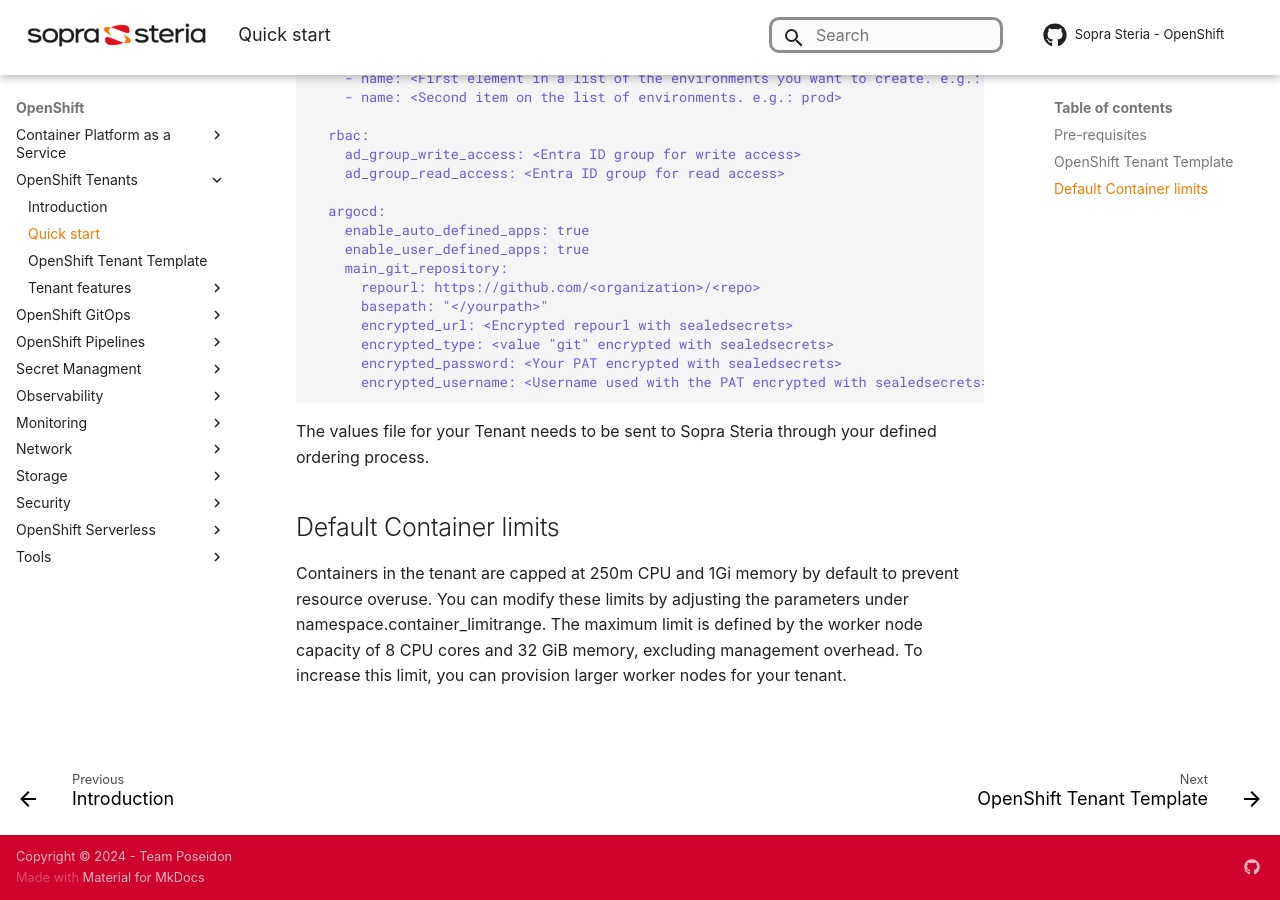
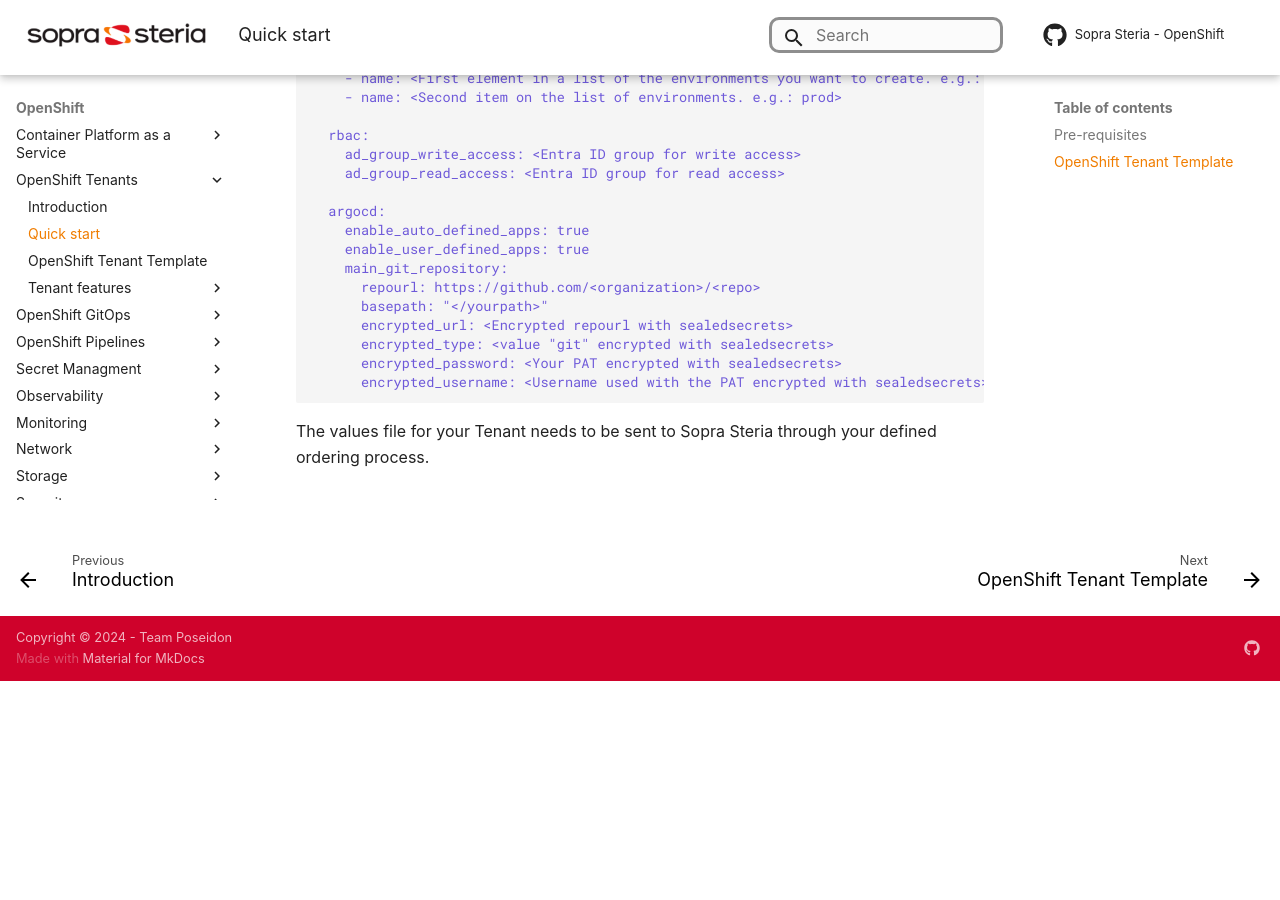
Before and after one commit to Sopra-Steria-Norge-Kubernetes/OpenShift, an MkDocs documentation site: the page built from docs/OpenShift Tenants/Orderopenshift-tenant-quick-start-guide.md, in a window 1280 px wide and 900 px high, scrolled down 1224 px. Built offline with MkDocs 1.6.1 and Material for MkDocs 9.7.7, drawn with Linux system fonts in a browser that asks for light colours; some web fonts are replaced; comment, search, counter and statistics services are not loaded; after the commit the page ends 1905 px from its top, so only the background shows below that.

Commit message:
move default container limit description

````diff
--- a/docs/OpenShift Tenants/Orderopenshift-tenant-quick-start-guide.md
+++ b/docs/OpenShift Tenants/Orderopenshift-tenant-quick-start-guide.md
@@ -63,6 +63,3 @@
 ```
 
 The values file for your Tenant needs to be sent to Sopra Steria through your defined ordering process.
-
-## Default Container limits
-Containers in the tenant are capped at 250m CPU and 1Gi memory by default to prevent resource overuse. You can modify these limits by adjusting the parameters under namespace.container_limitrange. The maximum limit is defined by the worker node capacity of 8 CPU cores and 32 GiB memory, excluding management overhead. To increase this limit, you can provision larger worker nodes for your tenant.
````
Also changed, not shown: docs/OpenShift Tenants/Tenant features/namespace.md (+9 -6 lines).
